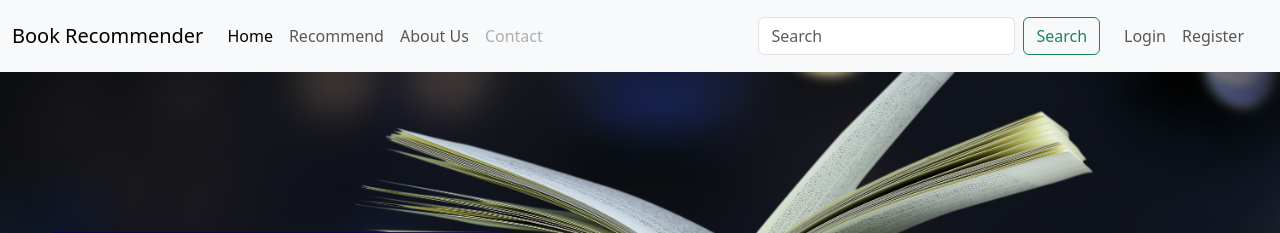
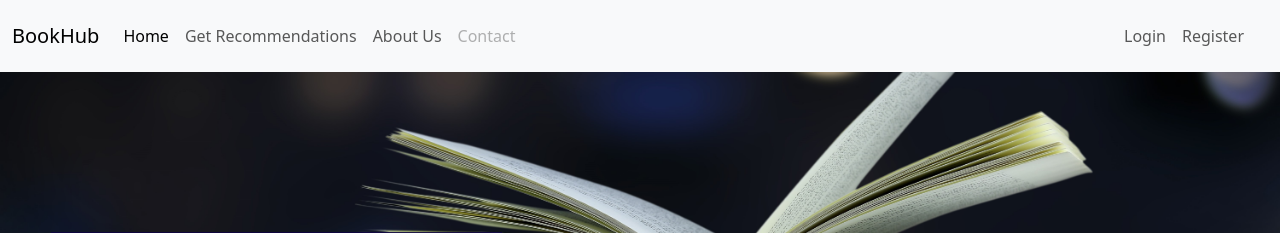
Before and after one commit to rahulorihiki/BookHub-A-Book-Recommender-System, a Flask app: template templates/detail.html in a window 1280 px wide. Shown: the top 233 px of the page. Run offline with Flask 3, Linux system fonts and the light colour scheme; the template is opened without the code that fills it, so the values that code supplies are empty; parts of the project's set-up code (start-up, migrations or seed data) failed here and were passed over; some libraries are stand-ins or nearby versions.

Commit message:
Made some UI changes

```diff
--- a/templates/detail.html
+++ b/templates/detail.html
@@ -21,7 +21,7 @@
   <body>
     <nav class="navbar navbar-expand-lg bg-body-tertiary py-3">
       <div class="container-fluid navstyle">
-        <a class="navbar-brand" href="#">Book Recommender</a>
+        <a class="navbar-brand" href="{{url_for('index')}}">BookHub</a>
         <button
           class="navbar-toggler"
           type="button"
@@ -36,10 +36,10 @@
         <div class="collapse navbar-collapse" id="navbarSupportedContent">
           <ul class="navbar-nav me-auto mb-2 mb-lg-0">
             <li class="nav-item">
-              <a class="nav-link active" aria-current="page" href="/">Home</a>
+              <a class="nav-link active" aria-current="page" href="{{url_for('index')}}">Home</a>
             </li>
             <li class="nav-item">
-              <a class="nav-link" href="/recommend">Recommend</a>
+              <a class="nav-link" href="/recommend">Get Recommendations</a>
             </li>
             <li class="nav-item">
               <a class="nav-link" href="/aboutus">About Us</a>
@@ -67,7 +67,7 @@
               <a class="nav-link disabled">Contact</a>
             </li>
           </ul>
-          <form class="d-flex" role="search">
+          <!-- <form class="d-flex" role="search">
             <input
               class="form-control me-2"
               type="search"
@@ -77,7 +77,7 @@
             <button class="btn btn-outline-success" type="submit">
               Search
             </button>
-          </form>
+          </form> -->
           {% if current_user.is_authenticated %}
               <div class="navbar-nav ml-auto py-0 mx-3">
                 <a href="{{url_for('logout')}}" class="nav-item nav-link">Logout</a>
```
Also changed, not shown: templates/about.html (+7 -7 lines), templates/index.html (+5 -5 lines), templates/recommend.html (+5 -5 lines).
